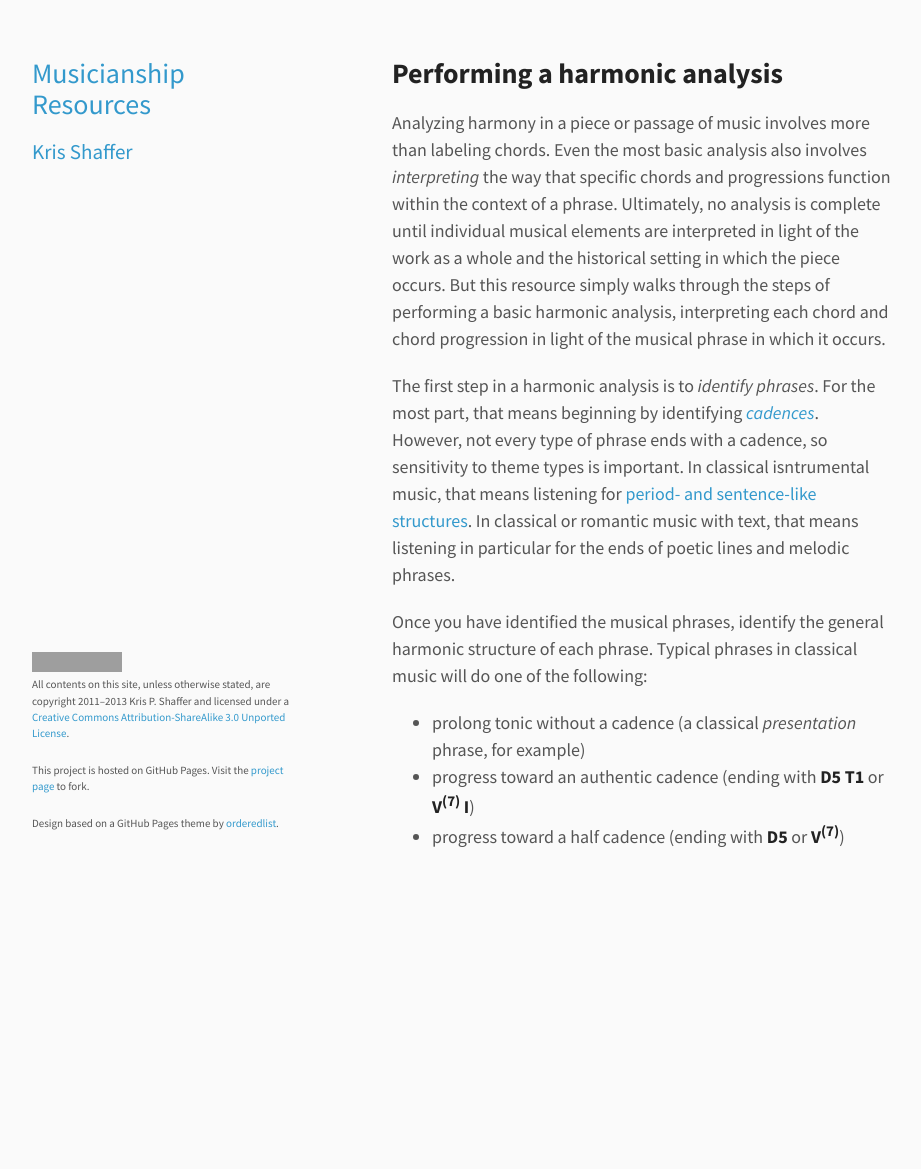
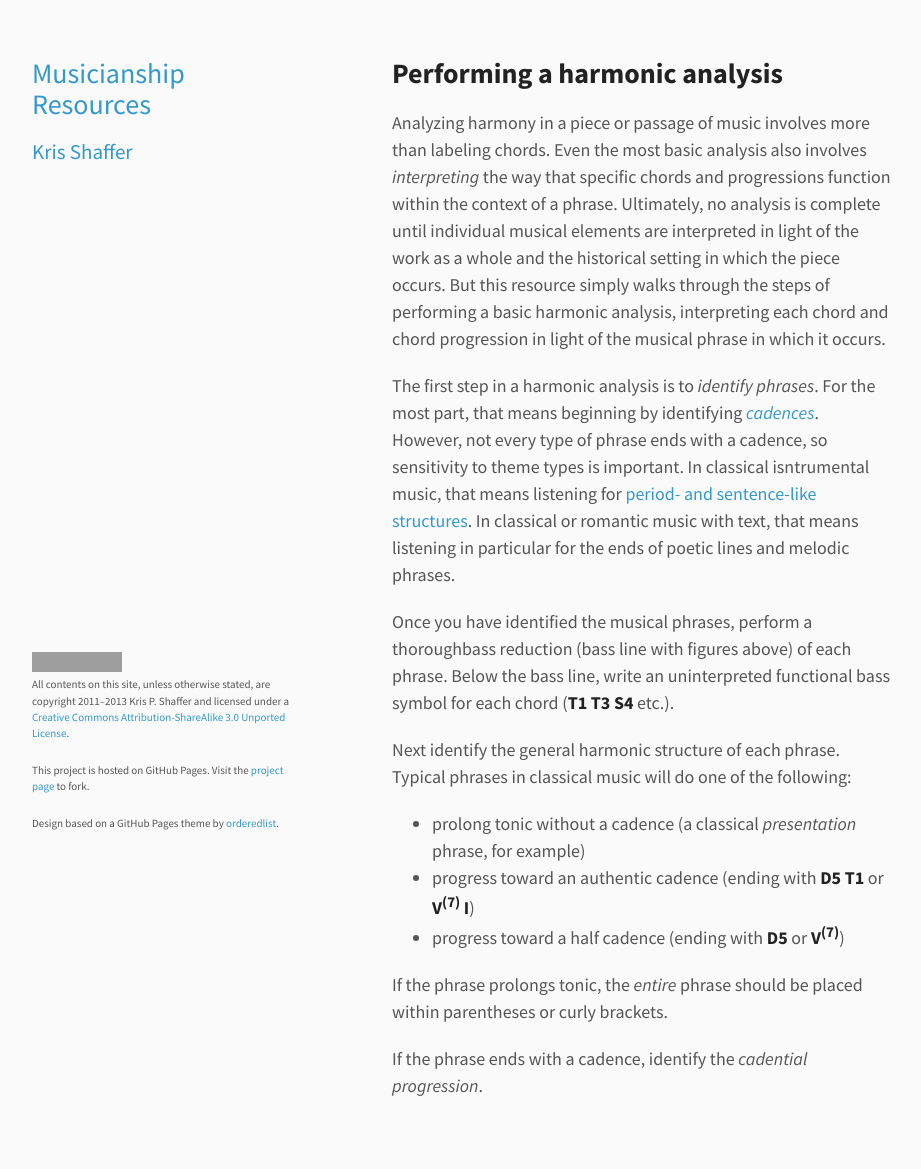
Before and after one commit to kshaffer/musicianship, a Jekyll site: the page built from harmonicAnalysis.md, in a window 1280 px wide. Shown: the whole page, without its empty margins (178-1099 px from the left). Built offline with Jekyll 4.4.1, drawn with Linux system fonts in a browser that asks for light colours; Markdown is read by kramdown in place of the engine named in the settings; before the commit the page ends 920 px from its top, so only the background shows below that; grey boxes are pictures that could not be loaded.

Commit message:
a little more harmonic analysis

```diff
--- a/harmonicAnalysis.md
+++ b/harmonicAnalysis.md
@@ -10,8 +10,14 @@ Analyzing harmony in a piece or passage of music involves more than labeling cho
 
 The first step in a harmonic analysis is to *identify phrases*. For the most part, that means beginning by identifying [*cadences*](cadenceTypes.html). However, not every type of phrase ends with a cadence, so sensitivity to theme types is important. In classical isntrumental music, that means listening for [period- and sentence-like structures](classicalThemes.html). In classical or romantic music with text, that means listening in particular for the ends of poetic lines and melodic phrases.
 
-Once you have identified the musical phrases, identify the general harmonic structure of each phrase. Typical phrases in classical music will do one of the following:
+Once you have identified the musical phrases, perform a thoroughbass reduction (bass line with figures above) of each phrase. Below the bass line, write an uninterpreted functional bass symbol for each chord (**T1 T3 S4** etc.).
+
+Next identify the general harmonic structure of each phrase. Typical phrases in classical music will do one of the following:
 
 - prolong tonic without a cadence (a classical *presentation* phrase, for example)
 - progress toward an authentic cadence (ending with **D5 T1** or **V<sup>(7)</sup> I**)
 - progress toward a half cadence (ending with **D5** or **V<sup>(7)</sup>**)
+
+If the phrase prolongs tonic, the *entire* phrase should be placed within parentheses or curly brackets.
+
+If the phrase ends with a cadence, identify the *cadential progression*.
```
